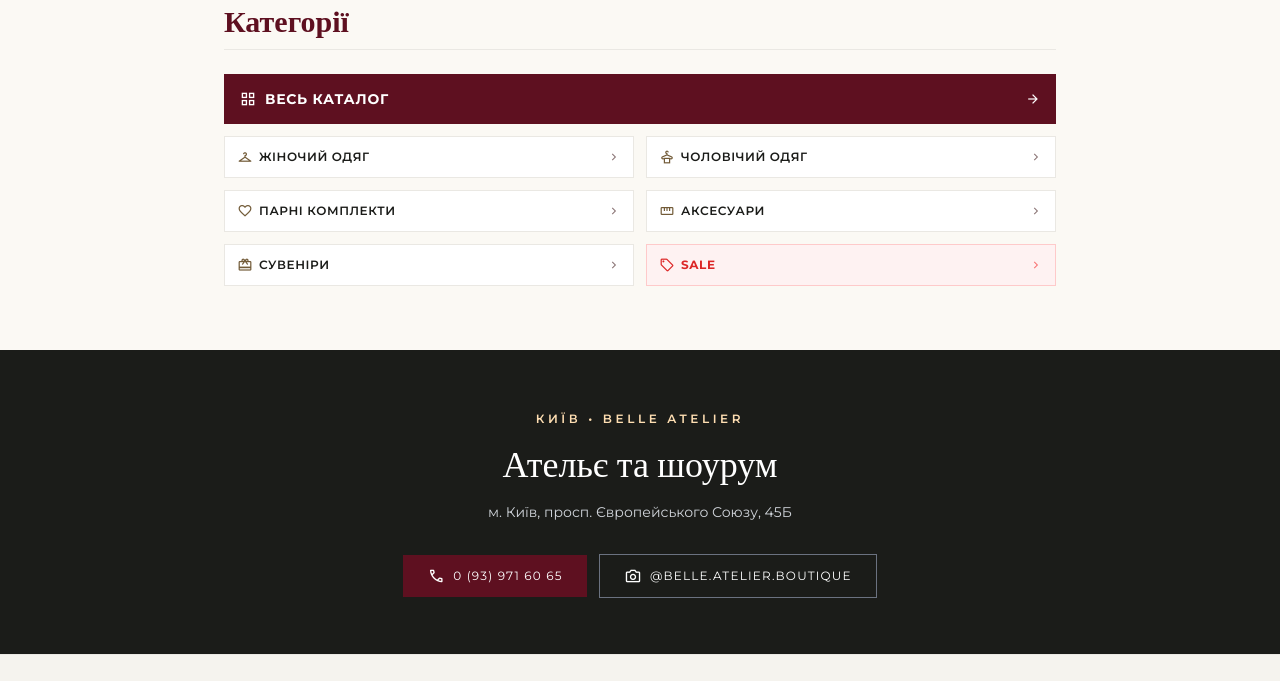
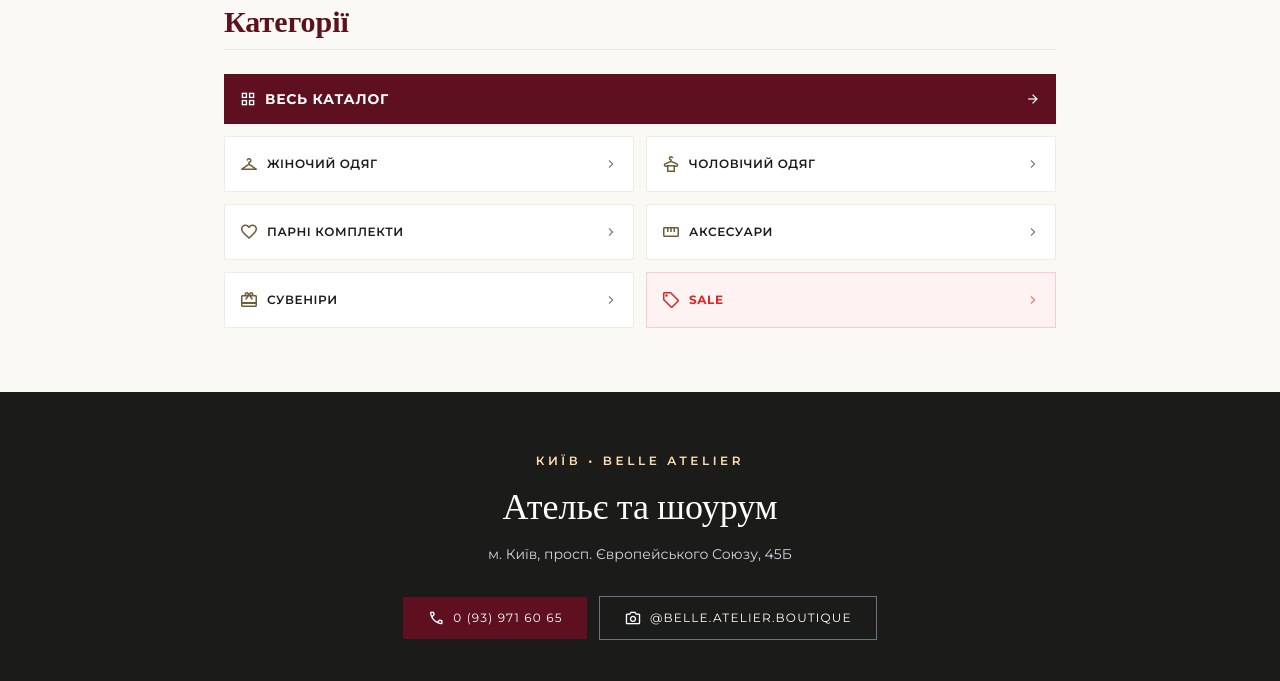
Before and after one commit to jaccoara-cpu/belle-atelier, a website: page public/index.html in a window 1280 px wide. Shown: the part 780-1461 px from the top of the page. Drawn offline with nearby package versions, Linux system fonts and the light colour scheme; a web font is replaced by a local one.

Commit message:
Increase category button size and remove truncation to display full text without dots

```diff
--- a/public/index.html
+++ b/public/index.html
@@ -284,29 +284,29 @@
 
       const categories = BelleStore.getCategories();
 
-      // Render home grid as neat narrow rectangles (matching catalog page 2)
+      // Render home grid as comfortable rectangles with full text fitting (no truncation)
       grid.innerHTML = categories.map(cat => {
         const isSale = cat.id === 'sale' || cat.isSale || cat.name.toUpperCase().includes('SALE');
 
         if (isSale) {
           return `
-            <a href="catalog.html?category=${cat.id}" class="flex items-center justify-between p-2.5 sm:p-3 bg-red-50/90 hover:bg-red-100 border border-red-200 rounded-xs transition-all duration-200 text-left">
-              <span class="flex items-center gap-1.5 min-w-0">
-                <span class="material-symbols-outlined text-[16px] text-red-600 shrink-0">local_offer</span>
-                <span class="text-xs uppercase tracking-wider font-bold text-red-600 truncate">${cat.name}</span>
+            <a href="catalog.html?category=${cat.id}" class="flex items-center justify-between min-h-[50px] sm:min-h-[56px] py-2.5 sm:py-3 px-3 sm:px-3.5 bg-red-50/90 hover:bg-red-100 border border-red-200 rounded-xs transition-all duration-200 text-left shadow-2xs">
+              <span class="flex items-center gap-2 flex-1 min-w-0">
+                <span class="material-symbols-outlined text-[18px] sm:text-[20px] text-red-600 shrink-0">local_offer</span>
+                <span class="text-[11px] sm:text-xs uppercase tracking-wider font-bold text-red-600 leading-snug break-words">${cat.name}</span>
               </span>
-              <span class="material-symbols-outlined text-[14px] text-red-400 shrink-0 ml-1">chevron_right</span>
+              <span class="material-symbols-outlined text-[16px] text-red-400 shrink-0 ml-1">chevron_right</span>
             </a>
           `;
         }
 
         return `
-          <a href="catalog.html?category=${cat.id}" class="flex items-center justify-between p-2.5 sm:p-3 bg-surface-container-lowest hover:bg-surface-container-low border border-surface-container-high hover:border-primary/50 text-on-surface hover:text-primary rounded-xs transition-all duration-200 text-left">
-            <span class="flex items-center gap-1.5 min-w-0">
-              <span class="material-symbols-outlined text-[16px] text-secondary shrink-0">${cat.icon || 'folder'}</span>
-              <span class="text-xs uppercase tracking-wider font-semibold truncate">${cat.name}</span>
+          <a href="catalog.html?category=${cat.id}" class="flex items-center justify-between min-h-[50px] sm:min-h-[56px] py-2.5 sm:py-3 px-3 sm:px-3.5 bg-surface-container-lowest hover:bg-surface-container-low border border-surface-container-high/80 hover:border-primary/50 text-on-surface hover:text-primary rounded-xs transition-all duration-200 text-left shadow-2xs">
+            <span class="flex items-center gap-2 flex-1 min-w-0">
+              <span class="material-symbols-outlined text-[18px] sm:text-[20px] text-secondary shrink-0">${cat.icon || 'folder'}</span>
+              <span class="text-[11px] sm:text-xs uppercase tracking-wider font-semibold leading-snug break-words">${cat.name}</span>
             </span>
-            <span class="material-symbols-outlined text-[14px] text-outline shrink-0 ml-1">chevron_right</span>
+            <span class="material-symbols-outlined text-[16px] text-outline shrink-0 ml-1">chevron_right</span>
           </a>
         `;
       }).join('');
```
Also changed, not shown: public/catalog.html (+5 -5 lines).
